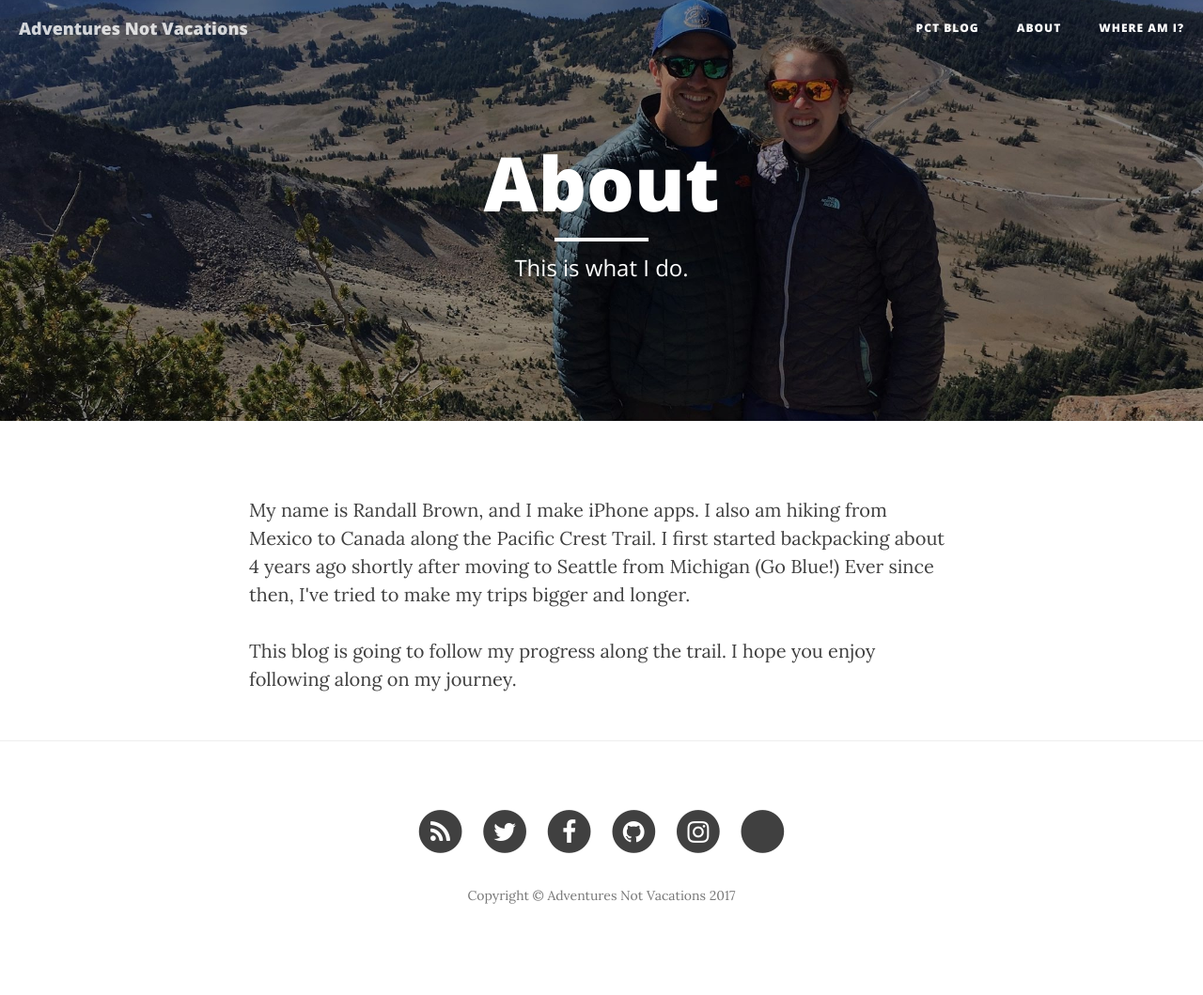
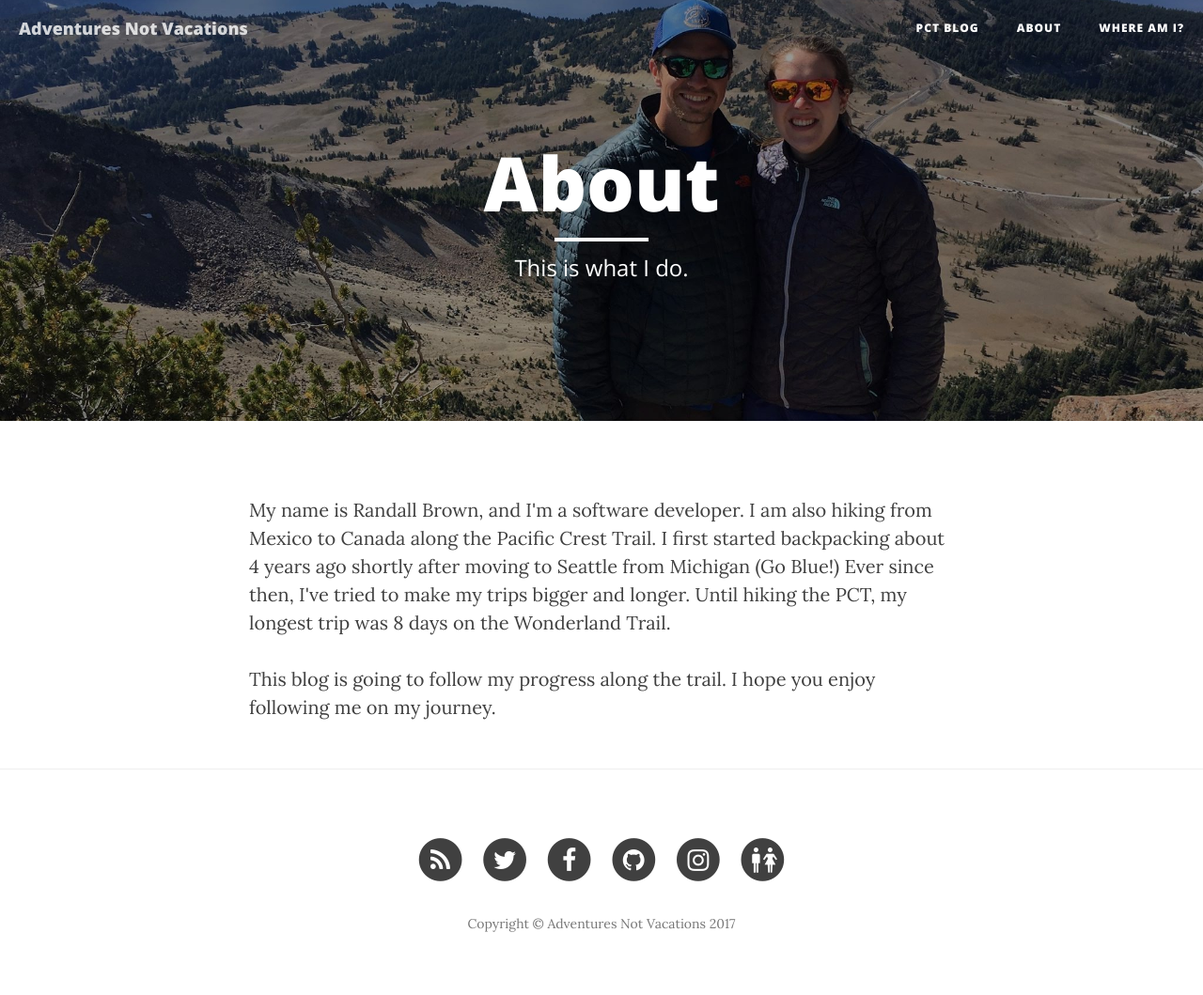
Before and after one commit to blladnar/blladnar.github.io, a Jekyll site: the page built from about.html, in a window 1280 px wide. Shown: the whole page at 94% size. Built offline with Jekyll 4.4.1, drawn with Linux system fonts in a browser that asks for light colours; nearby versions of some CDN libraries; some web fonts are replaced; before the commit the page ends 1029 px from its top, so only the background shows below that.

Commit message:
Fix some fonts. Update first post.

```diff
--- a/_includes/head.html
+++ b/_includes/head.html
@@ -14,6 +14,7 @@
 
     <!-- Custom CSS -->
     <link rel="stylesheet" href="{{ "/css/clean-blog.css" | prepend: site.baseurl }}">
+    <link rel="stylesheet" href="{{ "/css/fontStyle.css" | prepend: site.baseurl }}">
 
     <!-- Pygments Github CSS -->
     <link rel="stylesheet" href="{{ "/css/syntax.css" | prepend: site.baseurl }}">
@@ -22,7 +23,6 @@
     <link href="//maxcdn.bootstrapcdn.com/font-awesome/4.3.0/css/font-awesome.min.css" rel="stylesheet" type="text/css">
     <link href='//fonts.googleapis.com/css?family=Lora:400,700,400italic,700italic' rel='stylesheet' type='text/css'>
     <link href='//fonts.googleapis.com/css?family=Open+Sans:300italic,400italic,600italic,700italic,800italic,400,300,600,700,800' rel='stylesheet' type='text/css'>
-    <link rel="stylesheet" href="{{ "fontStyle.css" | prepend: site.baseurl }}">
     <!-- HTML5 Shim and Respond.js IE8 support of HTML5 elements and media queries -->
     <!-- WARNING: Respond.js doesn't work if you view the page via file:// -->
     <!--[if lt IE 9]>
--- a/about.html
+++ b/about.html
@@ -5,7 +5,7 @@ description: "This is what I do."
 header-img: "img/about-bg.jpg"
 ---
 
-<p>My name is Randall Brown, and I make iPhone apps. I also am hiking from Mexico to Canada along the Pacific Crest Trail.
-I first started backpacking about 4 years ago shortly after moving to Seattle from Michigan (Go Blue!) Ever since then, I've tried to make my trips bigger and longer.</p>
+<p>My name is Randall Brown, and I'm a software developer. I am also hiking from Mexico to Canada along the Pacific Crest Trail.
+I first started backpacking about 4 years ago shortly after moving to Seattle from Michigan (Go Blue!) Ever since then, I've tried to make my trips bigger and longer. Until hiking the PCT, my longest trip was 8 days on the Wonderland Trail.</p>
 
-<p>This blog is going to follow my progress along the trail. I hope you enjoy following along on my journey.</p>
+<p>This blog is going to follow my progress along the trail. I hope you enjoy following me on my journey.</p>
--- a/fontStyle.css
+++ b/css/fontStyle.css
@@ -1,10 +1,10 @@
 @font-face {
   font-family: 'icomoon';
-  src:  url('fonts/icomoon.eot?h8rc3n');
-  src:  url('fonts/icomoon.eot?h8rc3n#iefix') format('embedded-opentype'),
-    url('fonts/icomoon.ttf?h8rc3n') format('truetype'),
-    url('fonts/icomoon.woff?h8rc3n') format('woff'),
-    url('fonts/icomoon.svg?h8rc3n#icomoon') format('svg');
+  src:  url('../fonts/icomoon.eot?h8rc3n');
+  src:  url('../fonts/icomoon.eot?h8rc3n#iefix') format('embedded-opentype'),
+    url('../fonts/icomoon.ttf?h8rc3n') format('truetype'),
+    url('../fonts/icomoon.woff?h8rc3n') format('woff'),
+    url('../fonts/icomoon.svg?h8rc3n#icomoon') format('svg');
   font-weight: normal;
   font-style: normal;
 }
```
Also changed, not shown: 7 other files.
